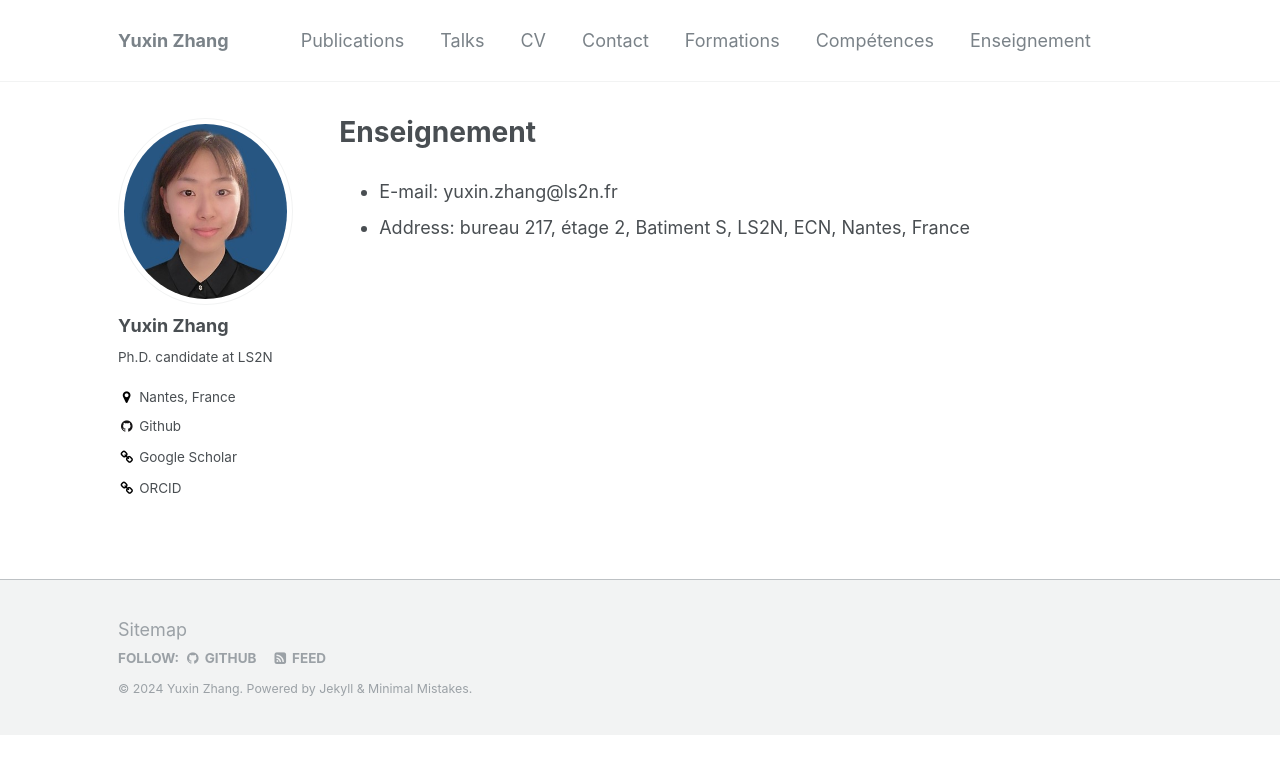
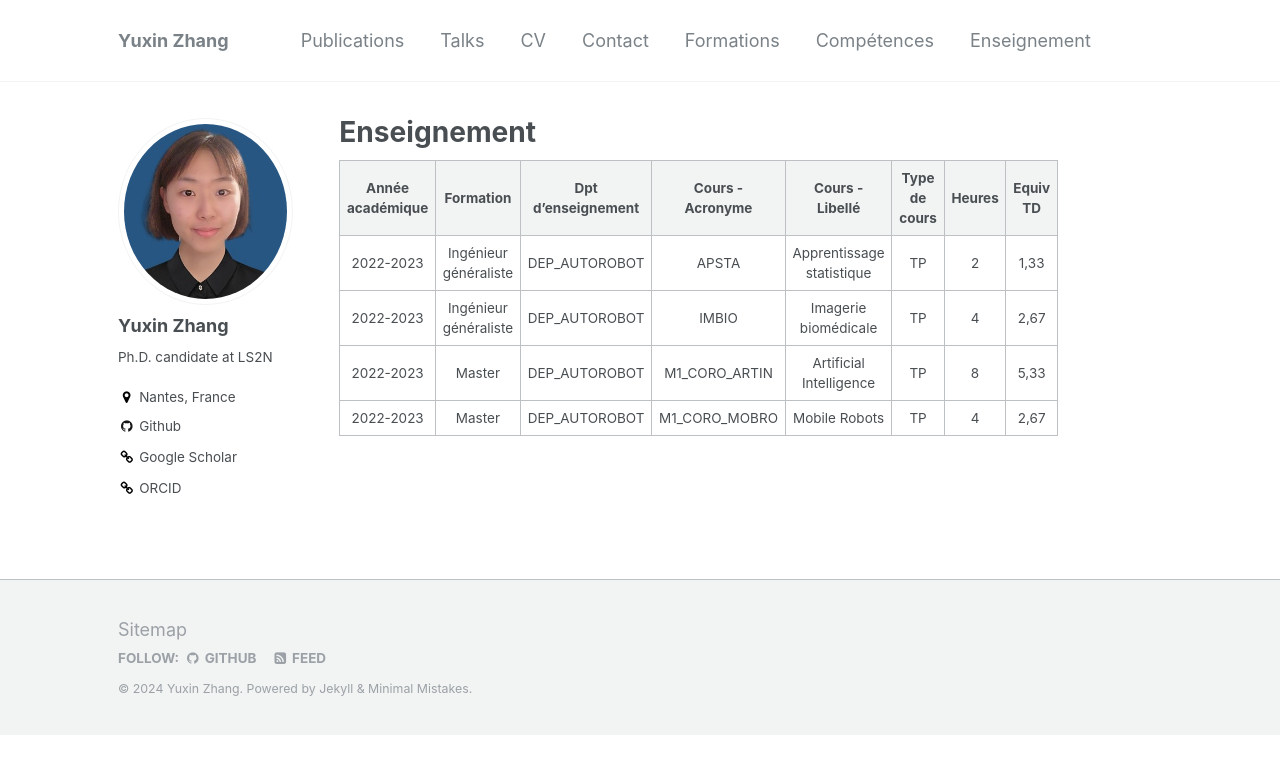
Before and after one commit to Yuxin-Zhang-Jasmine/Yuxin-Zhang-Jasmine.github.io, a Jekyll site: the page built from _pages/Enseignement.md, in a window 1280 px wide. Shown: the top 774 px of the page. Built offline with Jekyll 4.4.1, drawn with Linux system fonts in a browser that asks for light colours.

Commit message:
For ED_SIS requirement

```diff
--- a/_pages/Enseignement.md
+++ b/_pages/Enseignement.md
@@ -4,5 +4,9 @@ title: "Enseignement"
 author_profile: true
 ---
 
-* E-mail: yuxin.zhang@ls2n.fr
-* Address: bureau 217, étage 2, Batiment S, LS2N, ECN, Nantes, France
+| **Année académique** |     **Formation**     | **Dpt d'enseignement** | **Cours - Acronyme** |    **Cours - Libellé**    | **Type de cours** | **Heures** | **Equiv TD** |
+|:--------------------:|:---------------------:|:----------------------:|:--------------------:|:-------------------------:|:-----------------:|:----------:|:------------:|
+|       2022-2023      | Ingénieur généraliste |      DEP_AUTOROBOT     |         APSTA        | Apprentissage statistique |         TP        |      2     |     1,33     |
+|       2022-2023      | Ingénieur généraliste |      DEP_AUTOROBOT     |         IMBIO        |    Imagerie biomédicale   |         TP        |      4     |     2,67     |
+|       2022-2023      |         Master        |      DEP_AUTOROBOT     |     M1_CORO_ARTIN    |  Artificial Intelligence  |         TP        |      8     |     5,33     |
+|       2022-2023      |         Master        |      DEP_AUTOROBOT     |     M1_CORO_MOBRO    |       Mobile Robots       |         TP        |      4     |     2,67     |
```
Also changed, not shown: _pages/Formations.md (+6 -6 lines).
